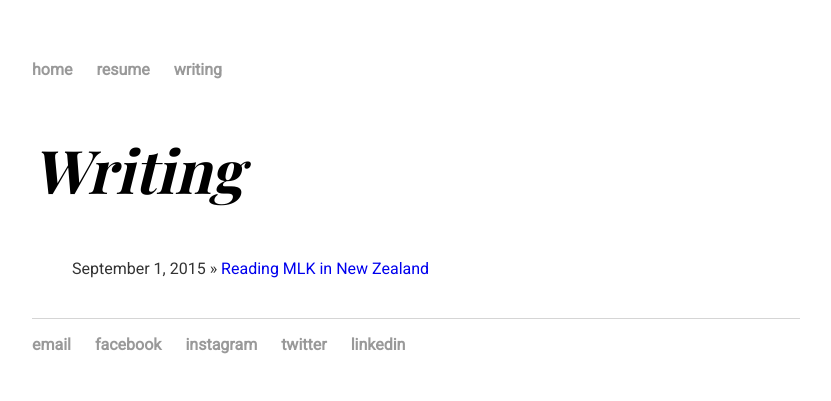
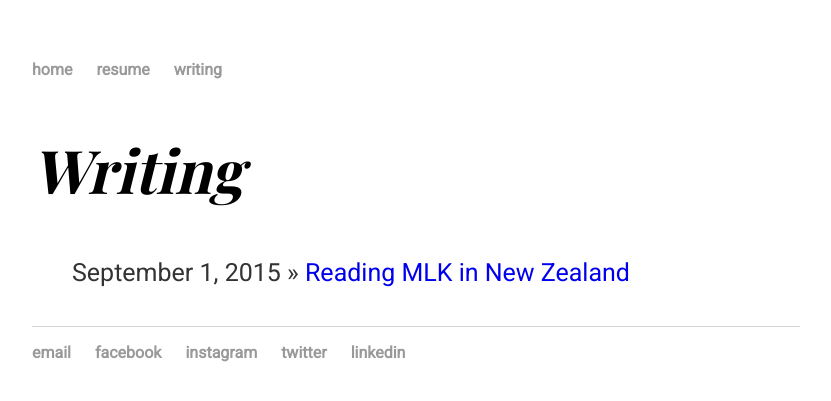
Before and after one commit to nicolas-yan/nicolas-yan.github.io, a Jekyll site: the page built from writing/index.html, in a window 1280 px wide. Shown: the top 401 px of the page, without its empty margins (224-1055 px from the left). Built offline with Jekyll 4.4.1, drawn with Linux system fonts in a browser that asks for light colours; some web fonts are replaced.

Commit message:
Update main.css

```diff
--- a/css/main.css
+++ b/css/main.css
@@ -52,10 +52,15 @@ footer {
 ul.posts {
     margin: 20px auto 40px;
     font-family: 'Roboto', sans-serif;
+    font-size: 25px;
+    line-height: 1.1;
     color: #333;
 }
 
 ul.posts li {
     list-style: none;
     font-family: 'Roboto', sans-serif;
+    font-size: 25px;
+    line-height: 1.1;
+    color: #333;
 }
```
